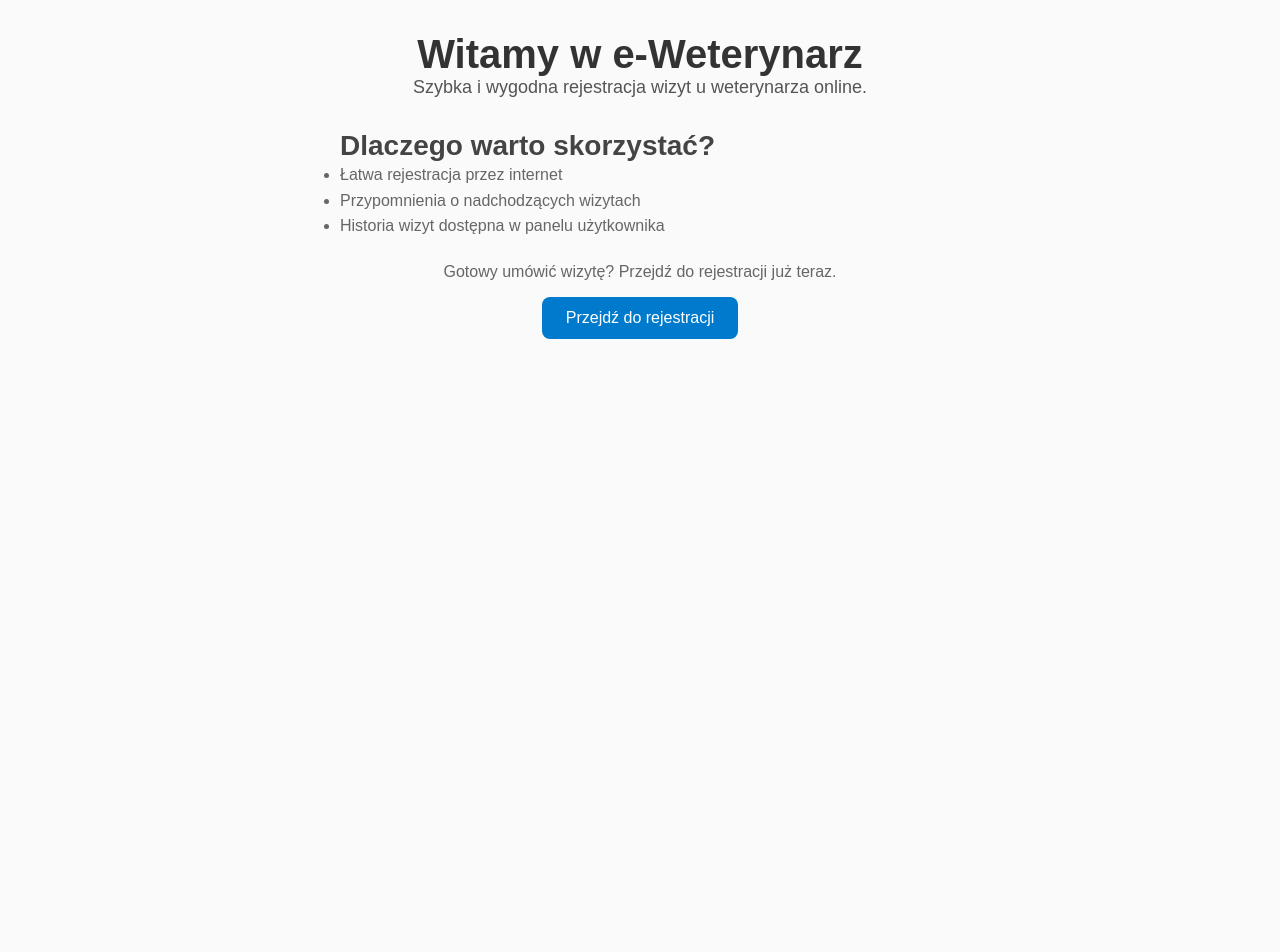
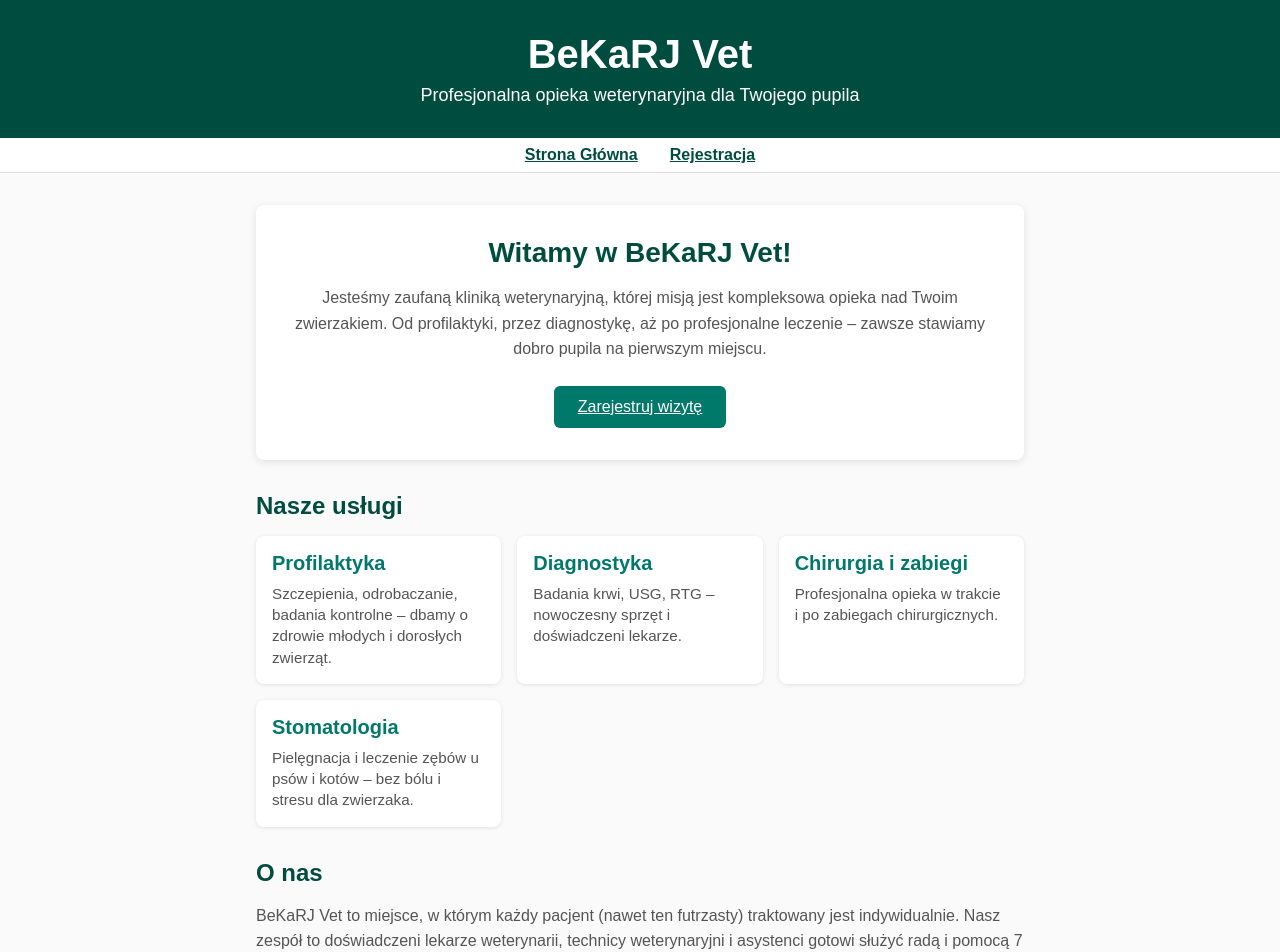
Before and after one commit to ProjectIO-vet/ProjectVet, a React (Create React App) app: page / in a window 1280 px wide. Shown: the top 952 px of the page. Before the commit the page ends 800 px from the top, so only its background shows below. Built offline with nearby package versions, Linux system fonts and the light colour scheme.

Commit message:
Update App.js

```diff
--- a/src/App.js
+++ b/src/App.js
@@ -3,39 +3,182 @@ import { BrowserRouter as Router, Routes, Route, Link } from "react-router-dom";
 
 function HomePage() {
   return (
-    <div style={{ padding: "2rem", fontFamily: "Arial, sans-serif" }}>
-      <header style={{ textAlign: "center", marginBottom: "2rem" }}>
-        <h1 style={{ fontSize: "2.5rem", color: "#333" }}>Witamy w e-Weterynarz</h1>
-        <p style={{ fontSize: "1.125rem", color: "#555" }}>
-          Szybka i wygodna rejestracja wizyt u weterynarza online.
+    <div style={{ minHeight: "100vh", display: "flex", flexDirection: "column" }}>
+      {/* Nagłówek */}
+      <header
+        style={{
+          backgroundColor: "#004d40",
+          color: "#fff",
+          padding: "2rem 1rem",
+          textAlign: "center",
+        }}
+      >
+        <h1 style={{ fontSize: "2.5rem", marginBottom: "0.5rem" }}>BeKaRJ Vet</h1>
+        <p style={{ fontSize: "1.125rem", margin: 0 }}>
+          Profesjonalna opieka weterynaryjna dla Twojego pupila
         </p>
       </header>
-      <main style={{ maxWidth: "600px", margin: "0 auto" }}>
-        <section style={{ marginBottom: "1.5rem" }}>
-          <h2 style={{ fontSize: "1.75rem", color: "#444" }}>Dlaczego warto skorzystać?</h2>
-          <ul style={{ fontSize: "1rem", color: "#666", lineHeight: "1.6" }}>
-            <li>Łatwa rejestracja przez internet</li>
-            <li>Przypomnienia o nadchodzących wizytach</li>
-            <li>Historia wizyt dostępna w panelu użytkownika</li>
-          </ul>
-        </section>
-        <section style={{ textAlign: "center" }}>
-          <p style={{ fontSize: "1rem", color: "#666", marginBottom: "1rem" }}>
-            Gotowy umówić wizytę? Przejdź do rejestracji już teraz.
+
+      {/* Nawigacja */}
+      <nav
+        style={{
+          backgroundColor: "#fff",
+          borderBottom: "1px solid #ddd",
+          padding: "0.5rem 1rem",
+          display: "flex",
+          justifyContent: "center",
+          gap: "2rem",
+        }}
+      >
+        <Link to="/" style={{ color: "#004d40", fontWeight: "bold" }}>
+          Strona Główna
+        </Link>
+        <Link to="/rejestracja" style={{ color: "#004d40", fontWeight: "bold" }}>
+          Rejestracja
+        </Link>
+      </nav>
+
+      {/* Sekcja główna */}
+      <main style={{ flex: 1, padding: "2rem 1rem", maxWidth: "800px", margin: "0 auto" }}>
+        {/* Hero */}
+        <section
+          style={{
+            backgroundColor: "#ffffff",
+            padding: "2rem",
+            borderRadius: "8px",
+            boxShadow: "0 2px 8px rgba(0,0,0,0.1)",
+            marginBottom: "2rem",
+            textAlign: "center",
+          }}
+        >
+          <h2 style={{ fontSize: "1.75rem", color: "#004d40", marginBottom: "1rem" }}>
+            Witamy w BeKaRJ Vet!
+          </h2>
+          <p style={{ fontSize: "1rem", color: "#555", marginBottom: "1.5rem", lineHeight: "1.6" }}>
+            Jesteśmy zaufaną kliniką weterynaryjną, której misją jest kompleksowa opieka nad
+            Twoim zwierzakiem. Od profilaktyki, przez diagnostykę, aż po profesjonalne leczenie –
+            zawsze stawiamy dobro pupila na pierwszym miejscu.
           </p>
-          <Link to="/rejestracja" style={{
-            display: "inline-block",
-            padding: "0.75rem 1.5rem",
-            backgroundColor: "#007acc",
-            color: "#fff",
-            borderRadius: "8px",
-            textDecoration: "none",
-            fontSize: "1rem"
-          }}>
-            Przejdź do rejestracji
+          <Link
+            to="/rejestracja"
+            style={{
+              display: "inline-block",
+              padding: "0.75rem 1.5rem",
+              backgroundColor: "#00796b",
+              color: "#fff",
+              borderRadius: "6px",
+              fontSize: "1rem",
+            }}
+          >
+            Zarejestruj wizytę
           </Link>
         </section>
+
+        {/* Sekcja usług */}
+        <section style={{ marginBottom: "2rem" }}>
+          <h3 style={{ fontSize: "1.5rem", color: "#004d40", marginBottom: "1rem" }}>
+            Nasze usługi
+          </h3>
+          <div
+            style={{
+              display: "grid",
+              gridTemplateColumns: "repeat(auto-fit, minmax(200px, 1fr))",
+              gap: "1rem",
+            }}
+          >
+            <div
+              style={{
+                backgroundColor: "#fff",
+                padding: "1rem",
+                borderRadius: "8px",
+                boxShadow: "0 1px 4px rgba(0,0,0,0.1)",
+              }}
+            >
+              <h4 style={{ fontSize: "1.25rem", color: "#00796b", marginBottom: "0.5rem" }}>
+                Profilaktyka
+              </h4>
+              <p style={{ color: "#555", fontSize: "0.95rem", lineHeight: "1.4" }}>
+                Szczepienia, odrobaczanie, badania kontrolne – dbamy o zdrowie młodych i dorosłych
+                zwierząt.
+              </p>
+            </div>
+            <div
+              style={{
+                backgroundColor: "#fff",
+                padding: "1rem",
+                borderRadius: "8px",
+                boxShadow: "0 1px 4px rgba(0,0,0,0.1)",
+              }}
+            >
+              <h4 style={{ fontSize: "1.25rem", color: "#00796b", marginBottom: "0.5rem" }}>
+                Diagnostyka
+              </h4>
+              <p style={{ color: "#555", fontSize: "0.95rem", lineHeight: "1.4" }}>
+                Badania krwi, USG, RTG – nowoczesny sprzęt i doświadczeni lekarze.
+              </p>
+            </div>
+            <div
+              style={{
+                backgroundColor: "#fff",
+                padding: "1rem",
+                borderRadius: "8px",
+                boxShadow: "0 1px 4px rgba(0,0,0,0.1)",
+              }}
+            >
+              <h4 style={{ fontSize: "1.25rem", color: "#00796b", marginBottom: "0.5rem" }}>
+                Chirurgia i zabiegi
+              </h4>
+              <p style={{ color: "#555", fontSize: "0.95rem", lineHeight: "1.4" }}>
+                Profesjonalna opieka w trakcie i po zabiegach chirurgicznych.
+              </p>
+            </div>
+            <div
+              style={{
+                backgroundColor: "#fff",
+                padding: "1rem",
+                borderRadius: "8px",
+                boxShadow: "0 1px 4px rgba(0,0,0,0.1)",
+              }}
+            >
+              <h4 style={{ fontSize: "1.25rem", color: "#00796b", marginBottom: "0.5rem" }}>
+                Stomatologia
+              </h4>
+              <p style={{ color: "#555", fontSize: "0.95rem", lineHeight: "1.4" }}>
+                Pielęgnacja i leczenie zębów u psów i kotów – bez bólu i stresu dla zwierzaka.
+              </p>
+            </div>
+          </div>
+        </section>
+
+        {/* Sekcja o nas */}
+        <section style={{ marginBottom: "2rem" }}>
+          <h3 style={{ fontSize: "1.5rem", color: "#004d40", marginBottom: "1rem" }}>
+            O nas
+          </h3>
+          <p style={{ fontSize: "1rem", color: "#555", lineHeight: "1.6" }}>
+            BeKaRJ Vet to miejsce, w którym każdy pacjent (nawet ten futrzasty) traktowany jest
+            indywidualnie. Nasz zespół to doświadczeni lekarze weterynarii, technicy weterynaryjni i
+            asystenci gotowi służyć radą i pomocą 7 dni w tygodniu. Lokalizacja: ul. Zwierzyniec 12,
+            00-001 Warszawa.
+          </p>
+        </section>
       </main>
+
+      {/* Stopka */}
+      <footer
+        style={{
+          backgroundColor: "#e0f2f1",
+          padding: "1.5rem 1rem",
+          textAlign: "center",
+          fontSize: "0.9rem",
+          color: "#004d40",
+        }}
+      >
+        <p style={{ marginBottom: "0.5rem" }}>
+          © {new Date().getFullYear()} BeKaRJ Vet. Wszystkie prawa zastrzeżone.
+        </p>
+        <p style={{ margin: 0 }}>Kontakt: +48 123 456 789 | kontakt@bekarjvet.pl</p>
+      </footer>
     </div>
   );
 }
@@ -44,11 +187,13 @@ function RejestracjaPage() {
   return (
     <div style={{ padding: "2rem", fontFamily: "Arial, sans-serif" }}>
       <header style={{ textAlign: "center", marginBottom: "2rem" }}>
-        <h1 style={{ fontSize: "2.5rem", color: "#333" }}>Rejestracja na wizytę</h1>
+        <h1 style={{ fontSize: "2.5rem", color: "#004d40" }}>Rejestracja na wizytę</h1>
       </header>
       <main style={{ maxWidth: "600px", margin: "0 auto" }}>
-        {/* Tutaj później wstawisz formularz rejestracyjny */}
-        <p style={{ color: "#555" }}>Formularz rejestracyjny będzie tutaj.</p>
+        {/* Tu w przyszłości dodasz formularz */}
+        <p style={{ color: "#555", fontSize: "1rem" }}>
+          Formularz rejestracyjny pojawi się w kolejnym kroku.
+        </p>
       </main>
       <footer style={{ textAlign: "center", marginTop: "3rem", color: "#999" }}>
         <Link to="/">← Powrót na stronę główną</Link>
```
